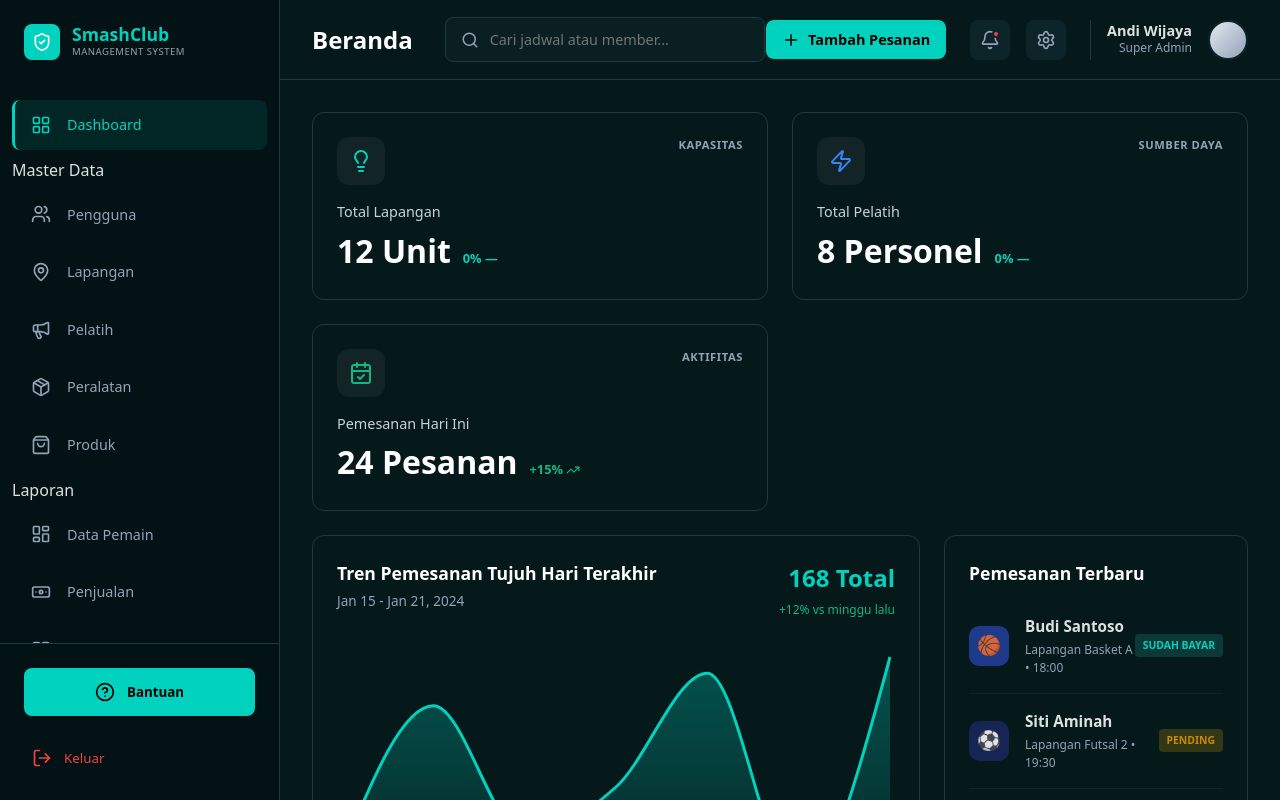
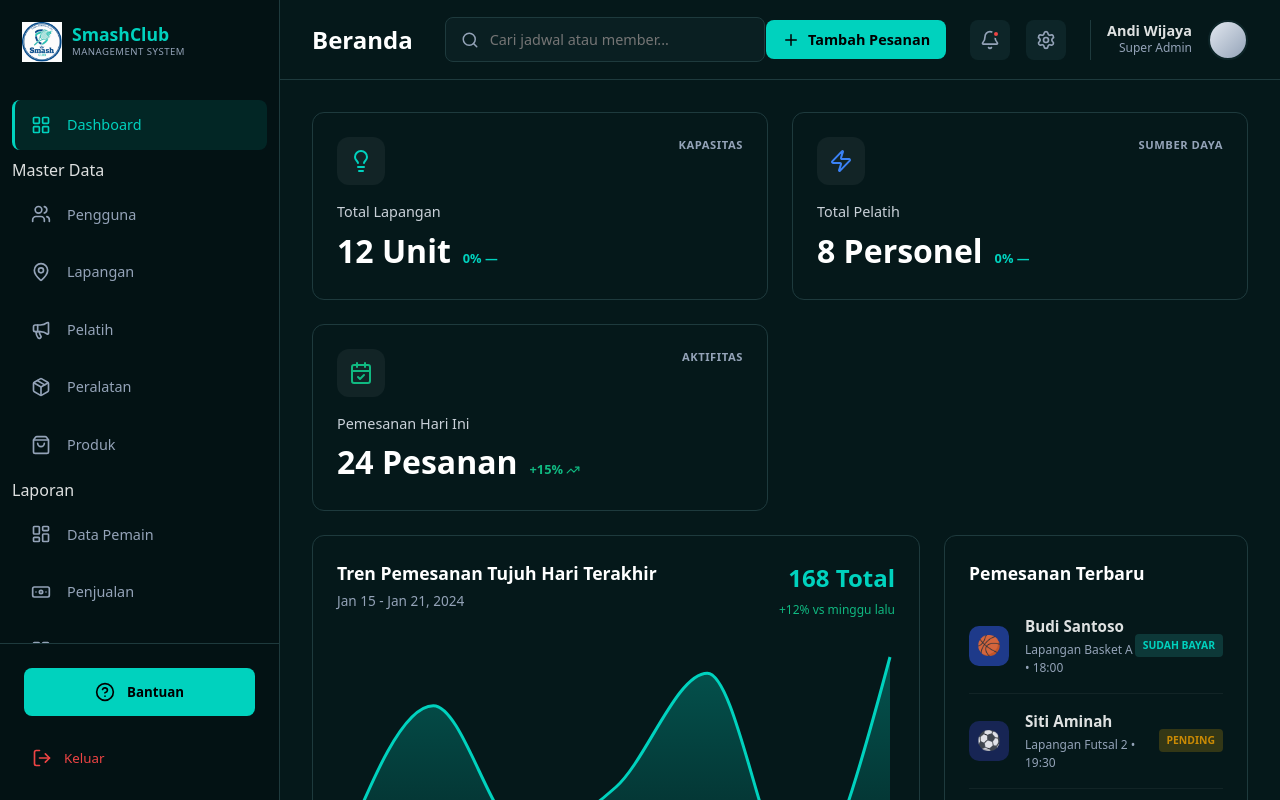
Before and after one commit to deceeeeee/smashclub-cms, a React (Vite) app: page /dashboard in a window 1280 px wide. Shown: the top 800 px of the page. Built offline with nearby package versions, Linux system fonts and the light colour scheme.

Commit message:
Add logo

```diff
--- a/index.html
+++ b/index.html
@@ -1,13 +1,16 @@
 <!doctype html>
 <html lang="en">
+
 <head>
   <meta charset="UTF-8" />
-    <link rel="icon" type="image/svg+xml" href="/vite.svg" />
+  <link rel="icon" type="image/png" href="/logo.png" />
   <meta name="viewport" content="width=device-width, initial-scale=1.0" />
   <title>SmashClub CMS</title>
 </head>
+
 <body>
   <div id="root"></div>
   <script type="module" src="/src/main.tsx"></script>
 </body>
+
 </html>
--- a/src/layouts/MainLayout.tsx
+++ b/src/layouts/MainLayout.tsx
@@ -29,7 +29,8 @@
                 <div className="sidebar-header">
                     <div className="sidebar-logo">
                         <div className="logo-icon-sm">
-                            <ShieldCheck size={20} color="white" />
+                            {/* <ShieldCheck size={20} color="white" /> */}
+                            <img src="/logo.png" alt="logo" width="40" />
                         </div>
                         <div className="logo-text-block">
                             <span className="brand-name">SmashClub</span>
```
Also changed, not shown: public/logo.png (added). Lines whose indentation alone changed are shown as unchanged.
